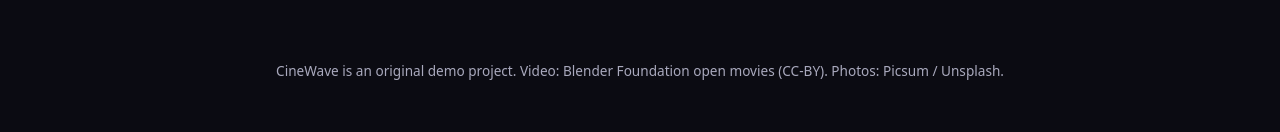
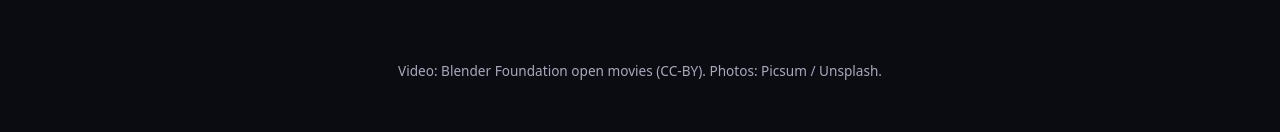
Before and after one commit to Mxnvrrr/CineWave, a plain HTML site: page index.html in a window 1280 px wide. Shown: the part 7840-7972 px from the top of the page. Drawn offline with Linux system fonts and the light colour scheme.

Commit message:
Update index.html

```diff
--- a/index.html
+++ b/index.html
@@ -152,7 +152,7 @@ footer{text-align:center;color:var(--mut);padding:30px 4% 50px;font-size:.85rem}
   <!-- Loading skeletons (replaced when the page is ready) -->
   <div class="sc"><div class="sk"></div><div class="sk"></div><div class="sk"></div><div class="sk"></div><div class="sk"></div><div class="sk"></div></div>
 </main>
-<footer>CineWave is an original demo project. Video: Blender Foundation open movies (CC-BY). Photos: Picsum / Unsplash.</footer>
+<footer>Video: Blender Foundation open movies (CC-BY). Photos: Picsum / Unsplash.</footer>
 
 <div class="mo" id="modal" hidden role="dialog" aria-modal="true" aria-label="Title details"></div>
 <div class="pl" id="player" hidden>
@@ -175,7 +175,7 @@ footer{text-align:center;color:var(--mut);padding:30px 4% 50px;font-size:.85rem}
 <script>
 // ---------- 3. JAVASCRIPT ----------
 
-// =====================  DATA: the demo titles live here  =====================
+// =====================  DATA: the titles live here  =====================
 // One line = one title. Order of the fields:
 // [id, type ('movie' or 'show'), title, year, genre, language, rating, duration,
 //  colour1, colour2 (poster colours), cast, description]
```
